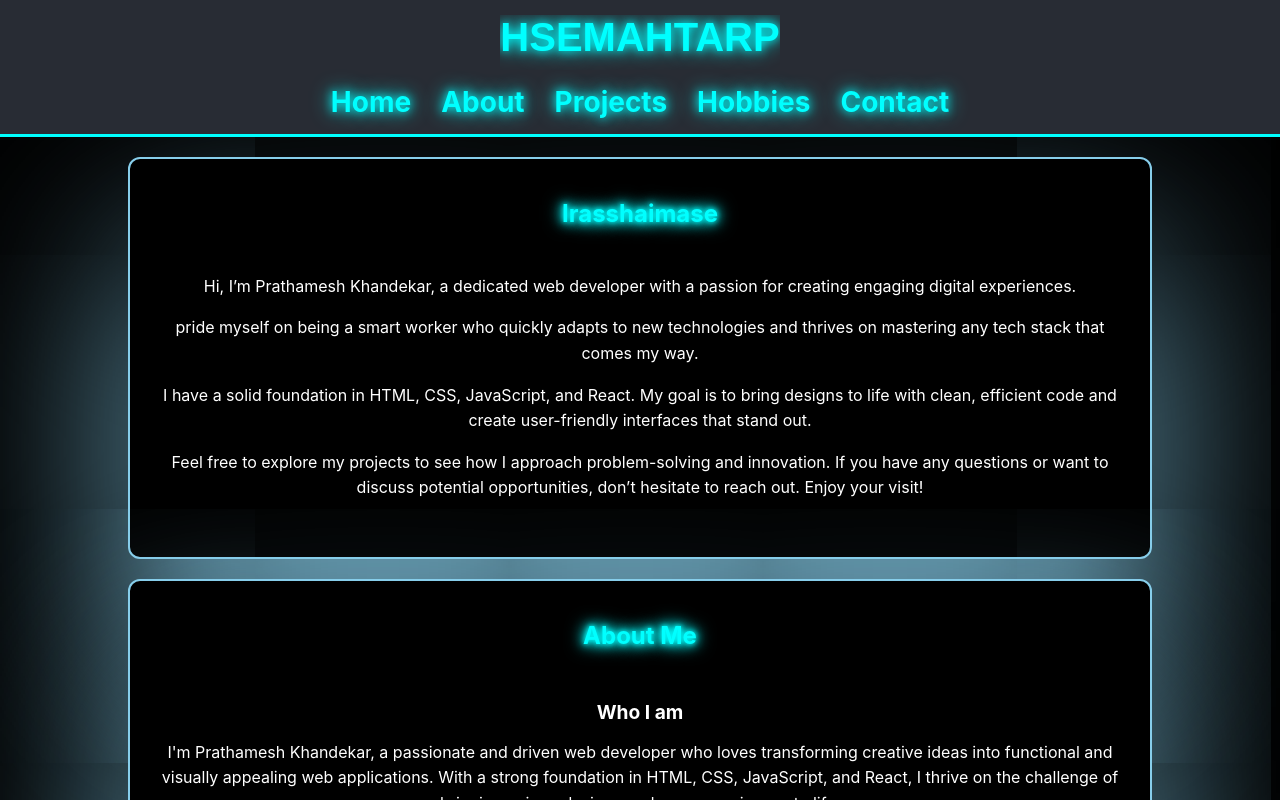
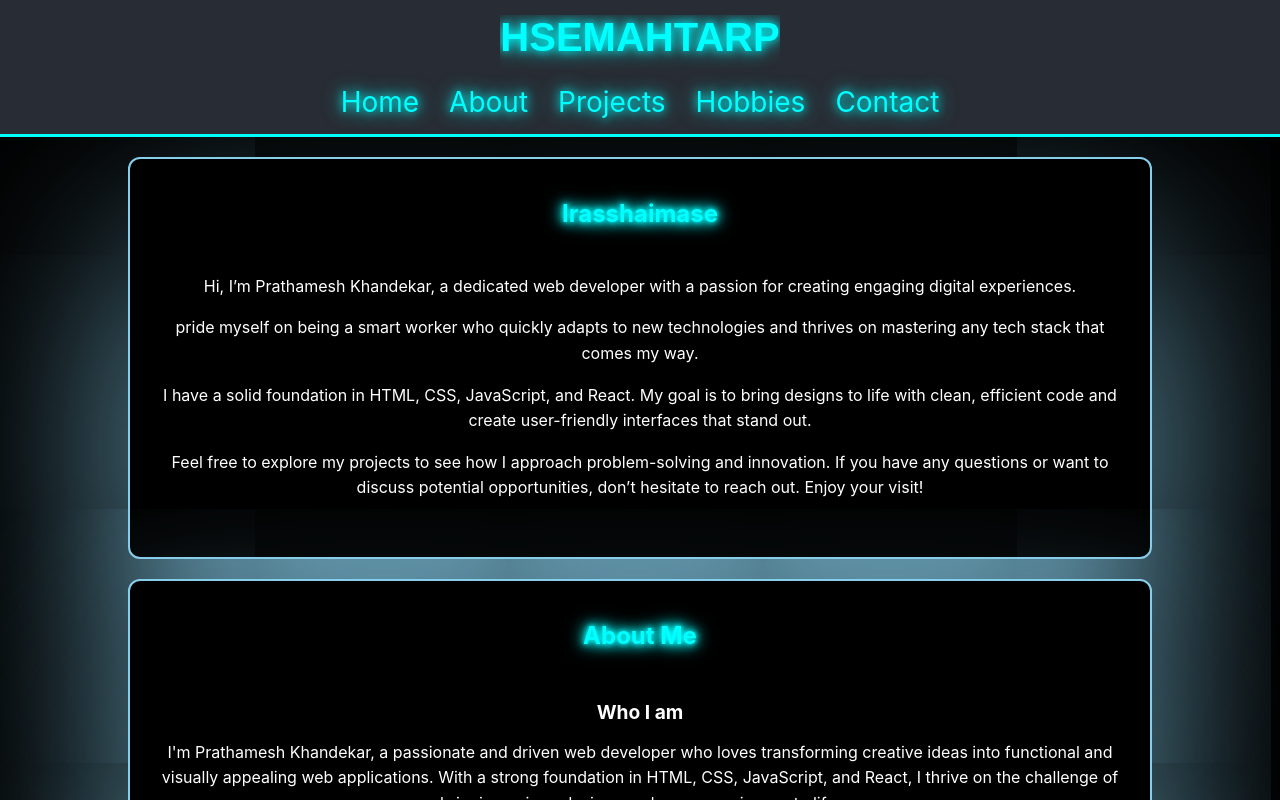
Before and after one commit to flowenol03/Portfolio, a React (Create React App) app: page / in a window 1280 px wide. Shown: the top 800 px of the page. Built offline with nearby package versions, Linux system fonts and the light colour scheme.

Commit message:
inital commit

```diff
--- a/src/components/Header.css
+++ b/src/components/Header.css
@@ -51,7 +51,6 @@
   margin: 0;
   display: flex; /* Ensure horizontal layout */
   justify-content: space-between; /* Distribute items evenly */
-  font-weight: bold; /* Make the entire ul list bold */
 }
 
 .Header nav ul li {
@@ -65,7 +64,6 @@
   text-shadow: 0 0 10px #0ff, 0 0 20px #0ff;
   position: relative;
   display: inline-block;
-  font-weight: bold; /* Make the font of the navigation items bold */
 }
 
 .Header nav ul li a:hover::before {
```
